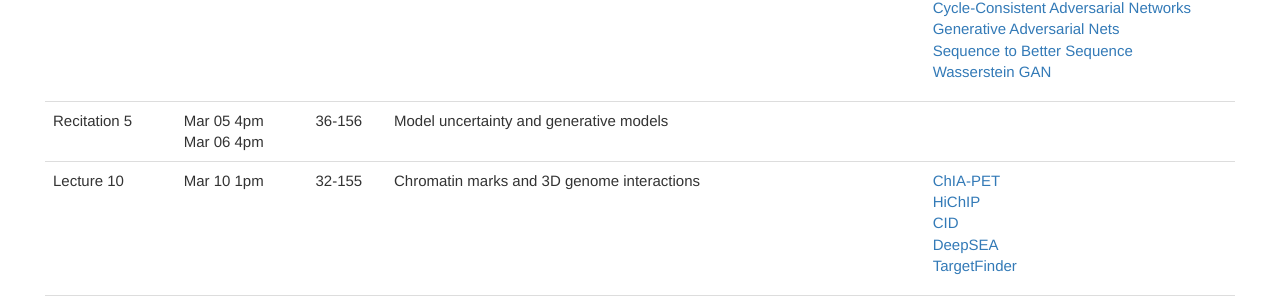
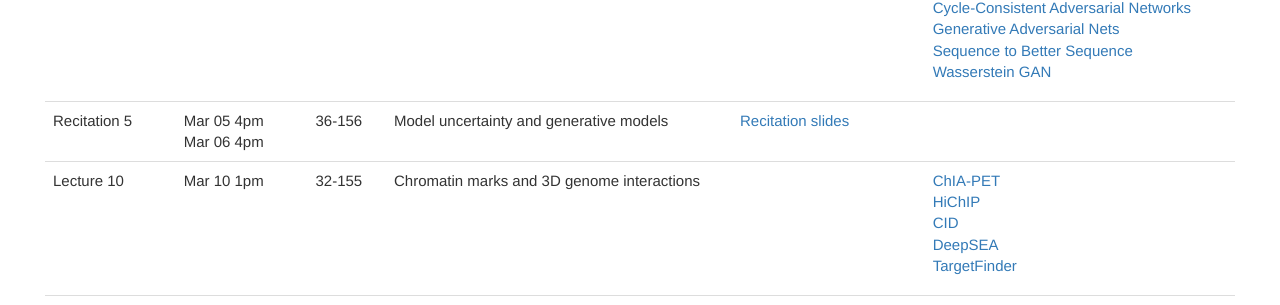
Before and after one commit to mit6874/mit6874.github.io, a Jekyll site: the page built from index.html, in a window 1280 px wide and 900 px high, scrolled down 1931 px. Shown: the part 148-453 px from the top of the window. Built offline with Jekyll 4.4.1, drawn with Linux system fonts in a browser that asks for light colours; nearby versions of some CDN libraries.

Commit message:
R05 slides

```diff
--- a/index.html
+++ b/index.html
@@ -272,7 +272,11 @@
             <td>Mar 05 4pm<br />Mar 06 4pm</td>
             <td>36-156</td>
             <td>Model uncertainty and generative models</td>
-            <td></td>
+            <td>
+                <ul>
+                    <li><a href="assets/sp2020/recitations/recitation5.pdf">Recitation slides</a></li>
+                </ul>
+            </td>
             <td></td>
         </tr>
         <tr>
```
Also changed, not shown: 1 other file.
